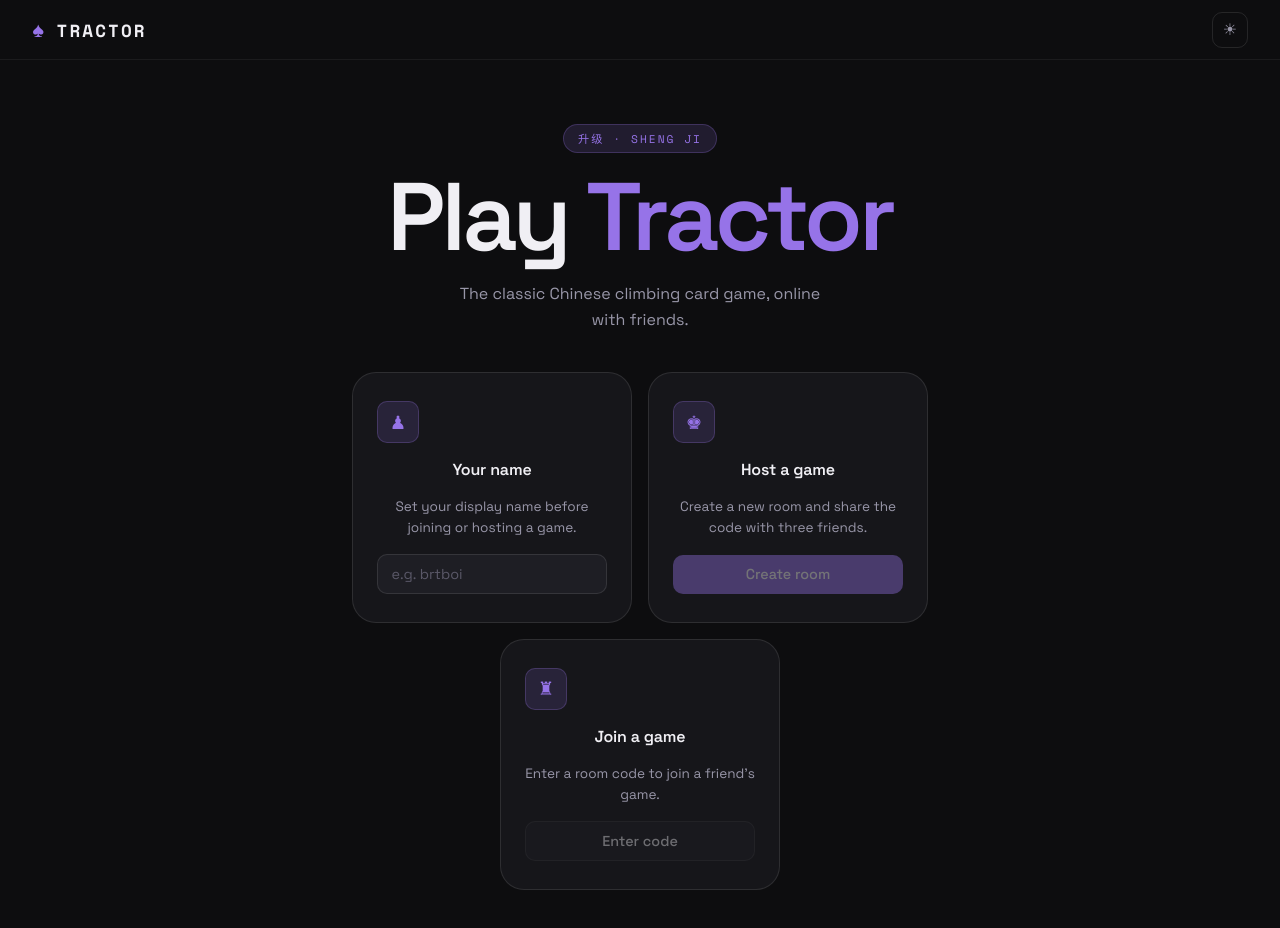
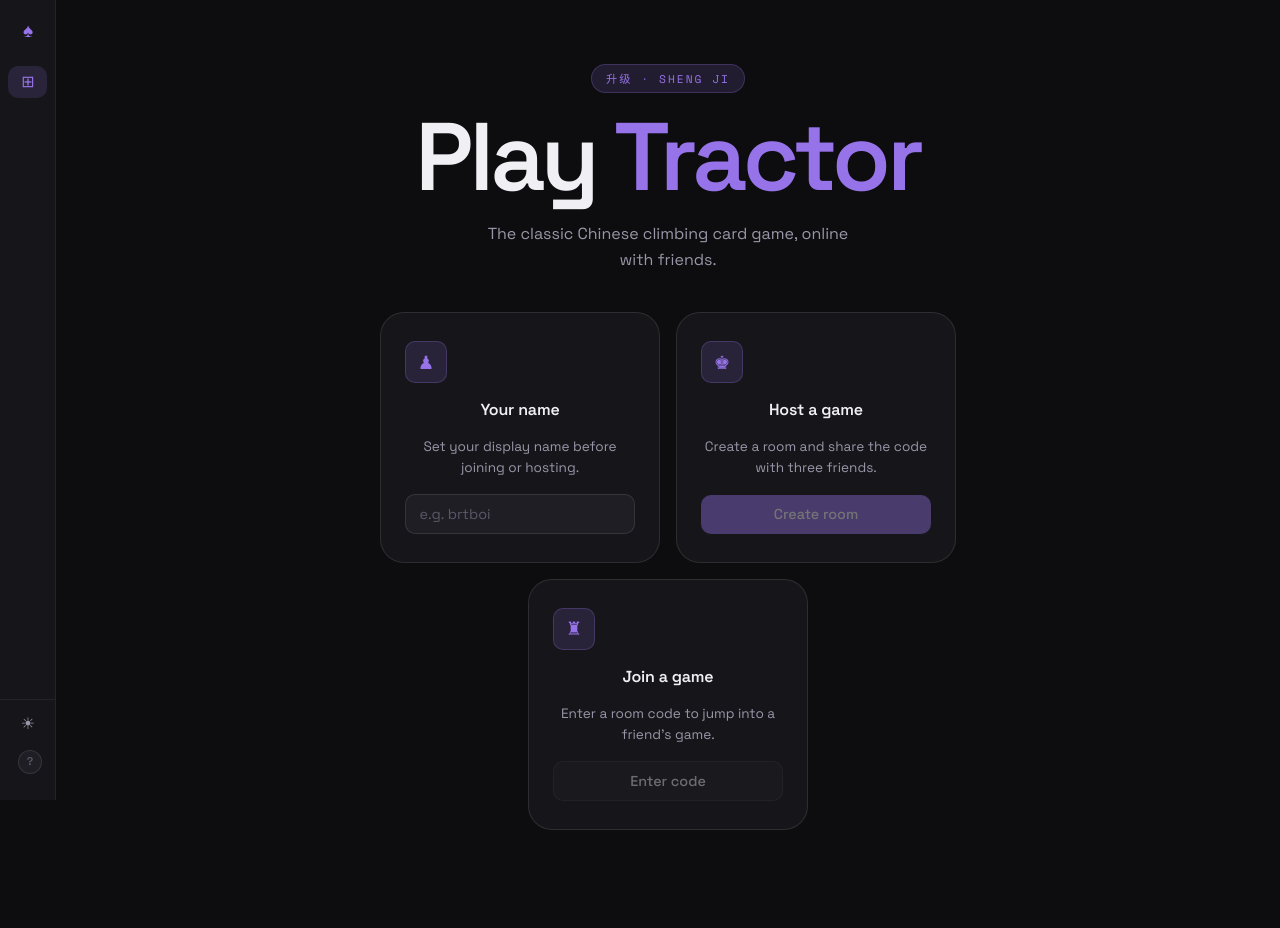
Before and after one commit to brtboi/tractor, a React (Vite) app in the folder client/: page / in a window 1280 px wide. Shown: the top 928 px of the page. Built offline with nearby package versions, Linux system fonts and the light colour scheme.

Commit message:
/client: sidebar init

```diff
--- a/client/src/App.tsx
+++ b/client/src/App.tsx
@@ -1,5 +1,6 @@
 import { BrowserRouter, Routes, Route } from "react-router-dom";
 import { useEffect, useState } from "react";
+import Sidebar from "./Sidebar/Sidebar";
 import HomePage from "./HomePage/HomePage";
 // TODO: import GamePage from "./pages/GamePage";
 
@@ -15,14 +16,15 @@ export default function App() {
 
   return (
     <BrowserRouter>
-      <Routes>
-        <Route
-          path="/"
-          element={<HomePage theme={theme} onToggleTheme={toggleTheme} />}
-        />
-        {/* TODO: add game route once GamePage is built */}
-        {/* <Route path="/game/:roomId" element={<GamePage />} /> */}
-      </Routes>
+      <div className="app-shell">
+        <Sidebar theme={theme} onToggleTheme={toggleTheme} />
+        <main className="app-content">
+          <Routes>
+            <Route path="/" element={<HomePage />} />
+            {/* TODO: <Route path="/game/:roomId" element={<GamePage />} /> */}
+          </Routes>
+        </main>
+      </div>
     </BrowserRouter>
   );
 }
--- a/client/src/HomePage/HomePage.sass
+++ b/client/src/HomePage/HomePage.sass
@@ -4,43 +4,6 @@
   min-height: 100dvh
   display: flex
   flex-direction: column
-
-// ── Header ───────────────────────────────────────────────────────────────────
-
-.header
-  position: sticky
-  top: 0
-  z-index: 100
-  display: flex
-  align-items: center
-  justify-content: space-between
-  padding: 0 2rem
-  height: 60px
-  background: var(--bg-page)
-  border-bottom: 1px solid var(--border-subtle)
-  backdrop-filter: blur(12px)
-  -webkit-backdrop-filter: blur(12px)
-
-.header__wordmark
-  font-family: var(--font-mono)
-  font-size: 1.1rem
-  font-weight: 700
-  letter-spacing: 0.12em
-  text-transform: uppercase
-  color: var(--text-primary)
-  text-decoration: none
-  display: flex
-  align-items: center
-  gap: 10px
-
-  span.header__suit
-    font-size: 1.3rem
-    color: var(--accent)
-
-.header__actions
-  display: flex
-  align-items: center
-  gap: 8px
 
 .btn-icon
   width: 36px
@@ -123,7 +86,6 @@
   flex-direction: column
   gap: 1rem
   transition: border-color var(--transition-base), transform var(--transition-slow)
-  cursor: default
 
   &:hover
     border-color: var(--border-strong)
@@ -270,7 +232,22 @@
   color: var(--text-primary)
 
 .modal__close
-  @extend .btn-icon
+  width: 30px
+  height: 30px
+  border-radius: var(--radius-md)
+  border: 1px solid var(--border-default)
+  background: transparent
+  color: var(--text-secondary)
+  cursor: pointer
+  display: flex
+  align-items: center
+  justify-content: center
+  font-size: 0.85rem
+  transition: background var(--transition-fast), color var(--transition-fast)
+
+  &:hover
+    background: var(--bg-elevated)
+    color: var(--text-primary)
 
 .modal__divider
   height: 1px
@@ -359,7 +336,7 @@
   color: var(--text-secondary)
   font-family: var(--font-mono)
 
-// ── Room code display ─────────────────────────────────────────────────────────
+// ── Room code ─────────────────────────────────────────────────────────────────
 
 .room-code
   display: flex
@@ -388,10 +365,21 @@
   text-align: center
 
 .room-code__copy
-  @extend .btn-icon
   width: 30px
   height: 30px
+  border-radius: var(--radius-md)
+  border: 1px solid var(--border-default)
+  background: transparent
+  color: var(--text-secondary)
+  cursor: pointer
+  display: flex
+  align-items: center
+  justify-content: center
   font-size: 0.85rem
+  transition: background var(--transition-fast)
+
+  &:hover
+    background: var(--bg-elevated)
 
 // ── Status hint ───────────────────────────────────────────────────────────────
 
--- a/client/src/HomePage/HomePage.tsx
+++ b/client/src/HomePage/HomePage.tsx
@@ -4,12 +4,7 @@ import "./HomePage.sass";
 import HostModal from "./HostModal.tsx";
 import JoinModal from "./JoinModal.tsx";
 
-interface Props {
-  theme: "dark" | "light";
-  onToggleTheme: () => void;
-}
-
-export default function HomePage({ theme, onToggleTheme }: Props) {
+export default function HomePage() {
   const [nameInput, setNameInput] = useState("");
   const [showHost, setShowHost] = useState(false);
   const [showJoin, setShowJoin] = useState(false);
@@ -18,23 +13,7 @@ export default function HomePage({ theme, onToggleTheme }: Props) {
 
   return (
     <div className="home">
-      <header className="header">
-        <a className="header__wordmark" href="/">
-          <span className="header__suit">♠</span>
-          TRACTOR
-        </a>
-        <div className="header__actions">
-          <button
-            className="btn-icon"
-            onClick={onToggleTheme}
-            aria-label="Toggle theme"
-          >
-            {theme === "dark" ? "☀" : "☾"}
-          </button>
-        </div>
-      </header>
-
-      <main className="hero">
+      <div className="hero">
         <span className="hero__eyebrow">升级 · Sheng Ji</span>
         <h1 className="hero__title">
           Play <span>Tractor</span>
@@ -44,14 +23,13 @@ export default function HomePage({ theme, onToggleTheme }: Props) {
         </p>
 
         <div className="cards">
-          {/* Name card — required before hosting or joining */}
           <div className="card">
             <div className="card__icon" aria-hidden="true">
               ♟
             </div>
             <div className="card__title">Your name</div>
             <p className="card__desc">
-              Set your display name before joining or hosting a game.
+              Set your display name before joining or hosting.
             </p>
             <div className="card__body">
               <input
@@ -65,14 +43,13 @@ export default function HomePage({ theme, onToggleTheme }: Props) {
             </div>
           </div>
 
-          {/* Host card */}
           <div className="card">
             <div className="card__icon" aria-hidden="true">
               ♚
             </div>
             <div className="card__title">Host a game</div>
             <p className="card__desc">
-              Create a new room and share the code with three friends.
+              Create a room and share the code with three friends.
             </p>
             <div className="card__body">
               <button
@@ -85,14 +62,13 @@ export default function HomePage({ theme, onToggleTheme }: Props) {
             </div>
           </div>
 
-          {/* Join card */}
           <div className="card">
             <div className="card__icon" aria-hidden="true">
               ♜
             </div>
             <div className="card__title">Join a game</div>
             <p className="card__desc">
-              Enter a room code to join a friend's game.
+              Enter a room code to jump into a friend's game.
             </p>
             <div className="card__body">
               <button
@@ -105,7 +81,7 @@ export default function HomePage({ theme, onToggleTheme }: Props) {
             </div>
           </div>
         </div>
-      </main>
+      </div>
 
       {showHost && (
         <HostModal
@@ -113,7 +89,6 @@ export default function HomePage({ theme, onToggleTheme }: Props) {
           onClose={() => setShowHost(false)}
         />
       )}
-
       {showJoin && (
         <JoinModal
           playerName={nameInput.trim()}
--- /dev/null
+++ b/client/src/Sidebar/Sidebar.tsx
@@ -0,0 +1,87 @@
+import { useState } from "react";
+
+interface Props {
+  theme: "dark" | "light";
+  onToggleTheme: () => void;
+}
+
+export default function Sidebar({ theme, onToggleTheme }: Props) {
+  const [expanded, setExpanded] = useState(false);
+
+  return (
+    <aside className={`sidebar ${expanded ? "sidebar--expanded" : ""}`}>
+      <div className="sidebar__inner">
+        {/* Top: toggle + logo */}
+        <div className="sidebar__top">
+          <button
+            className="sidebar__toggle"
+            onClick={() => setExpanded((v) => !v)}
+            aria-label={expanded ? "Collapse sidebar" : "Expand sidebar"}
+          >
+            <span className="sidebar__suit">♠</span>
+            {expanded && <span className="sidebar__wordmark">TRACTOR</span>}
+          </button>
+        </div>
+
+        {/* Middle: nav items (placeholder for future pages) */}
+        <nav className="sidebar__nav">
+          <SidebarItem icon="⊞" label="Lobby" expanded={expanded} active />
+          {/* TODO: add History, Settings nav items */}
+        </nav>
+
+        {/* Bottom: theme toggle + account */}
+        <div className="sidebar__bottom">
+          <button
+            className="sidebar__item"
+            onClick={onToggleTheme}
+            aria-label="Toggle theme"
+          >
+            <span className="sidebar__item-icon">
+              {theme === "dark" ? "☀" : "☾"}
+            </span>
+            {expanded && (
+              <span className="sidebar__item-label">
+                {theme === "dark" ? "Light mode" : "Dark mode"}
+              </span>
+            )}
+          </button>
+
+          {/* TODO: wire up real auth */}
+          <button
+            className="sidebar__item sidebar__item--account"
+            onClick={() => {
+              /* TODO: open sign-in modal */
+            }}
+            aria-label="Sign in"
+          >
+            <span className="sidebar__item-icon sidebar__item-icon--avatar">
+              ?
+            </span>
+            {expanded && <span className="sidebar__item-label">Sign in</span>}
+          </button>
+        </div>
+      </div>
+    </aside>
+  );
+}
+
+function SidebarItem({
+  icon,
+  label,
+  expanded,
+  active,
+}: {
+  icon: string;
+  label: string;
+  expanded: boolean;
+  active?: boolean;
+}) {
+  return (
+    <button
+      className={`sidebar__item ${active ? "sidebar__item--active" : ""}`}
+    >
+      <span className="sidebar__item-icon">{icon}</span>
+      {expanded && <span className="sidebar__item-label">{label}</span>}
+    </button>
+  );
+}
--- a/client/src/index.sass
+++ b/client/src/index.sass
@@ -1,6 +1,6 @@
 @import url('https://fonts.googleapis.com/css2?family=Space+Grotesk:wght@300;400;500;600&family=Space+Mono:wght@400;700&display=swap')
 
-// ── Tokens ──────────────────────────────────────────────────────────────────
+// ── Tokens ───────────────────────────────────────────────────────────────────
 
 :root
   --font-display: 'Space Grotesk', sans-serif
@@ -15,7 +15,6 @@
   --transition-base: 200ms ease
   --transition-slow: 350ms cubic-bezier(0.16, 1, 0.3, 1)
 
-  // Light mode
   --bg-page: #0d0d0f
   --bg-surface: #16161a
   --bg-elevated: #1e1e24
@@ -39,7 +38,6 @@
   --danger: #f06474
   --success: #5ecfa0
 
-// Light mode override
 [data-theme="light"]
   --bg-page: #f4f3f8
   --bg-surface: #ffffff
@@ -79,8 +77,6 @@ body
   display: flex
   flex-direction: column
 
-// ── Typography ───────────────────────────────────────────────────────────────
-
 h1, h2, h3, h4
   font-family: var(--font-display)
   font-weight: 600
@@ -91,14 +87,10 @@ p
   line-height: 1.65
   color: var(--text-secondary)
 
-// ── Focus ────────────────────────────────────────────────────────────────────
-
 :focus-visible
   outline: 2px solid var(--accent)
   outline-offset: 3px
   border-radius: var(--radius-sm)
-
-// ── Scrollbar ────────────────────────────────────────────────────────────────
 
 ::-webkit-scrollbar
   width: 6px
@@ -110,8 +102,6 @@ p
   background: var(--border-default)
   border-radius: 99px
 
-// ── Utilities ────────────────────────────────────────────────────────────────
-
 .sr-only
   position: absolute
   width: 1px
@@ -121,3 +111,143 @@ p
   overflow: hidden
   clip: rect(0,0,0,0)
   border: 0
+
+// ── App shell ─────────────────────────────────────────────────────────────────
+
+.app-shell
+  display: flex
+  min-height: 100dvh
+
+.app-content
+  flex: 1
+  min-width: 0
+  margin-left: 56px
+  transition: margin-left var(--transition-slow)
+
+  &.app-content--expanded
+    margin-left: 200px
+
+// ── Sidebar ───────────────────────────────────────────────────────────────────
+
+.sidebar
+  position: fixed
+  top: 0
+  left: 0
+  bottom: 0
+  z-index: 50
+  width: 56px
+  background: var(--bg-surface)
+  border-right: 1px solid var(--border-subtle)
+  transition: width var(--transition-slow)
+  overflow: hidden
+
+  &--expanded
+    width: 200px
+
+.sidebar__inner
+  display: flex
+  flex-direction: column
+  height: 100%
+  padding: 10px 0
+
+.sidebar__top
+  padding: 2px 8px 8px
+
+.sidebar__toggle
+  width: 100%
+  display: flex
+  align-items: center
+  gap: 12px
+  padding: 8px 10px
+  border-radius: var(--radius-md)
+  border: none
+  background: transparent
+  cursor: pointer
+  white-space: nowrap
+  transition: background var(--transition-fast)
+
+  &:hover
+    background: var(--bg-elevated)
+
+.sidebar__suit
+  font-size: 1.2rem
+  color: var(--accent)
+  flex-shrink: 0
+  width: 20px
+  text-align: center
+
+.sidebar__wordmark
+  font-family: var(--font-mono)
+  font-size: 0.8rem
+  font-weight: 700
+  letter-spacing: 0.15em
+  text-transform: uppercase
+  color: var(--text-primary)
+
+.sidebar__nav
+  flex: 1
+  padding: 8px 8px 0
+  display: flex
+  flex-direction: column
+  gap: 2px
+
+.sidebar__bottom
+  padding: 8px 8px 8px
+  display: flex
+  flex-direction: column
+  gap: 2px
+  border-top: 1px solid var(--border-subtle)
+  margin-top: 4px
+
+.sidebar__item
+  width: 100%
+  display: flex
+  align-items: center
+  gap: 12px
+  padding: 8px 10px
+  border-radius: var(--radius-md)
+  border: none
+  background: transparent
+  color: var(--text-secondary)
+  cursor: pointer
+  white-space: nowrap
+  font-family: var(--font-display)
+  font-size: 0.875rem
+  text-align: left
+  transition: background var(--transition-fast), color var(--transition-fast)
+
+  &:hover
+    background: var(--bg-elevated)
+    color: var(--text-primary)
+
+  &--active
+    background: var(--accent-dim)
+    color: var(--accent)
+
+    &:hover
+      background: var(--accent-dim)
+
+.sidebar__item-icon
+  flex-shrink: 0
+  width: 20px
+  text-align: center
+  font-size: 1rem
+  line-height: 1
+
+.sidebar__item-icon--avatar
+  width: 24px
+  height: 24px
+  border-radius: 50%
+  background: var(--bg-elevated)
+  border: 1px solid var(--border-default)
+  display: inline-flex
+  align-items: center
+  justify-content: center
+  font-size: 0.7rem
+  font-weight: 600
+  color: var(--text-muted)
+
+.sidebar__item-label
+  color: inherit
+  overflow: hidden
+  text-overflow: ellipsis
```
Also changed, not shown: client/src/App.sass (+88 -88 lines).
